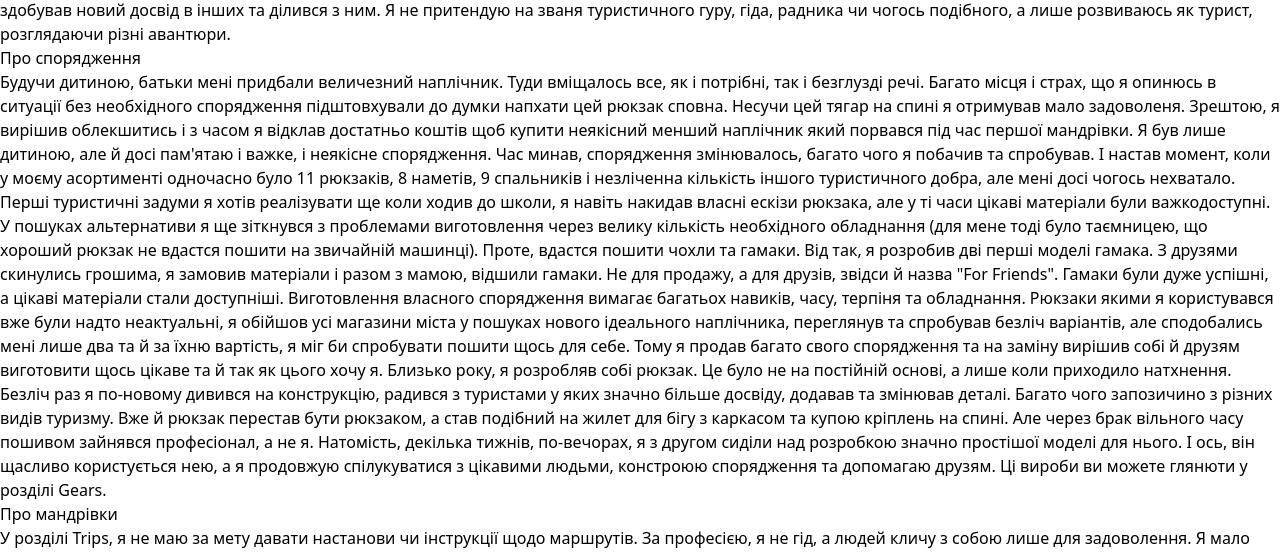
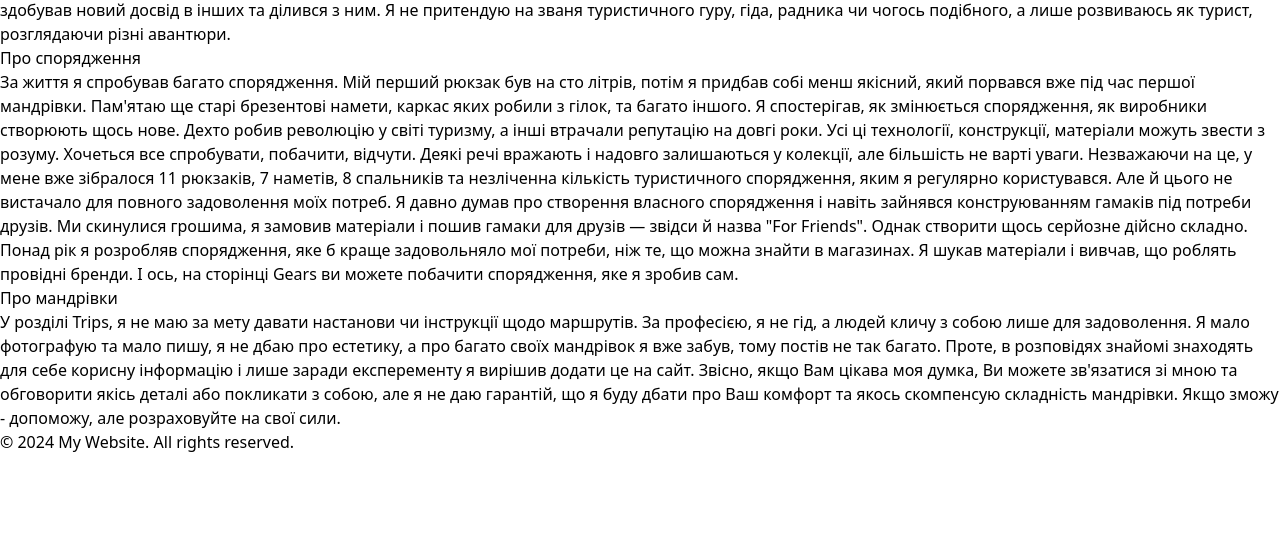
Before and after one commit to NazariiSova/For-Friends, a Next.js app: page /about in a window 1280 px wide. Shown: the part 280-832 px from the top of the page. After the commit the page ends 800 px from the top, so only its background shows below. Built offline with nearby package versions, Linux system fonts and the light colour scheme.

Commit message:
remake about page

```diff
--- a/src/pages/about.tsx
+++ b/src/pages/about.tsx
@@ -20,21 +20,12 @@ export default function about() {
           Я не притендую на званя туристичного гуру, гіда, радника чи чогось подібного, а лише розвиваюсь як турист, розглядаючи різні авантюри. </p>
         </section><section>
             <h2>Про спорядження</h2>
-        <p>Будучи дитиною, батьки мені придбали величезний наплічник. Туди вміщалось все, як і потрібні, так і безглузді речі.
-          Багато місця і страх, що я опинюсь в ситуації без необхідного спорядження підштовхували до думки напхати цей рюкзак сповна.
-          Несучи цей тягар на спині я отримував мало задоволеня. Зрештою, я вирішив облекшитись і з часом я відклав достатньо коштів щоб купити неякісний менший наплічник який порвався під час першої мандрівки.
-          Я був лише дитиною, але й досі пам'ятаю і важке, і неякісне спорядження.
-          Час минав, спорядження змінювалось, багато чого я побачив та спробував. І настав момент, коли у моєму асортименті одночасно було 11 рюкзаків, 8 наметів, 9 спальників і незліченна кількість іншого туристичного добра, але мені досі чогось нехватало.
-          Перші туристичні задуми я хотів реалізувати ще коли ходив до школи, я навіть накидав власні ескізи рюкзака, але у ті часи цікаві матеріали були важкодоступні.
-          У пошуках альтернативи я ще зіткнувся з проблемами виготовлення через велику кількість необхідного обладнання (для мене тоді було таємницею, що хороший рюкзак не вдастся пошити на звичайній машинці).
-          Проте, вдастся пошити чохли та гамаки. Від так, я розробив дві перші моделі гамака. З друзями скинулись грошима, я замовив матеріали і разом з мамою, відшили гамаки.
-          Не для продажу, а для друзів, звідси й назва "For Friends". Гамаки були дуже успішні, а цікаві матеріали стали доступніші. Виготовлення власного спорядження вимагає багатьох навиків, часу, терпіня та обладнання.
-          Рюкзаки якими я користувався вже були надто неактуальні, я обійшов усі магазини міста у пошуках нового ідеального наплічника, переглянув та спробував безліч варіантів, але сподобались мені лише два та й за їхню вартість, я міг би спробувати пошити щось для себе.
-          Тому я продав багато свого спорядження та на заміну вирішив собі й друзям виготовити щось цікаве та й так як цього хочу я.
-          Близько року, я розробляв собі рюкзак. Це було не на постійній основі, а лише коли приходило натхнення. Безліч раз я по-новому дивився на конструкцію, радився з туристами у яких значно більше досвіду, додавав та змінював деталі.
-          Багато чого запозичино з різних видів туризму. Вже й рюкзак перестав бути рюкзаком, а став подібний на жилет для бігу з каркасом та купою кріплень на спині.
-          Але через брак вільного часу пошивом зайнявся професіонал, а не я. Натомість, декілька тижнів, по-вечорах, я з другом сиділи над розробкою значно простішої моделі для нього.
-          І ось, він щасливо користується нею, а я продовжую спілукуватися з цікавими людьми, констроюю спорядження та допомагаю друзям. Ці вироби ви можете глянюти у розділі Gears.</p>
+        <p>За життя я спробував багато спорядження. Мій перший рюкзак був на сто літрів, потім я придбав собі менш якісний, який порвався вже під час першої мандрівки. Пам'ятаю ще старі брезентові намети, каркас яких робили з гілок, та багато іншого.
+Я спостерігав, як змінюється спорядження, як виробники створюють щось нове. Дехто робив революцію у світі туризму, а інші втрачали репутацію на довгі роки. Усі ці технології, конструкції, матеріали можуть звести з розуму. Хочеться все спробувати, побачити, відчути. Деякі речі вражають і надовго залишаються у колекції, але більшість не варті уваги.
+Незважаючи на це, у мене вже зібралося 11 рюкзаків, 7 наметів, 8 спальників та незліченна кількість туристичного спорядження, яким я регулярно користувався. Але й цього не вистачало для повного задоволення моїх потреб.
+Я давно думав про створення власного спорядження і навіть зайнявся конструюванням гамаків під потреби друзів. Ми скинулися грошима, я замовив матеріали і пошив гамаки для друзів — звідси й назва "For Friends". Однак створити щось серйозне дійсно складно.
+Понад рік я розробляв спорядження, яке б краще задовольняло мої потреби, ніж те, що можна знайти в магазинах. Я шукав матеріали і вивчав, що роблять провідні бренди.
+І ось, на сторінці Gears ви можете побачити спорядження, яке я зробив сам.</p>
         </section><section>
             <h2>Про мандрівки</h2>
         <p>У розділі Trips, я не маю за мету давати настанови чи інструкції щодо маршрутів. За професією, я не гід, а людей кличу з собою лише для задоволення. Я мало фотографую та мало пишу, я не дбаю про естетику, а про багато своїх мандрівок я вже забув, тому постів не так багато.
```
